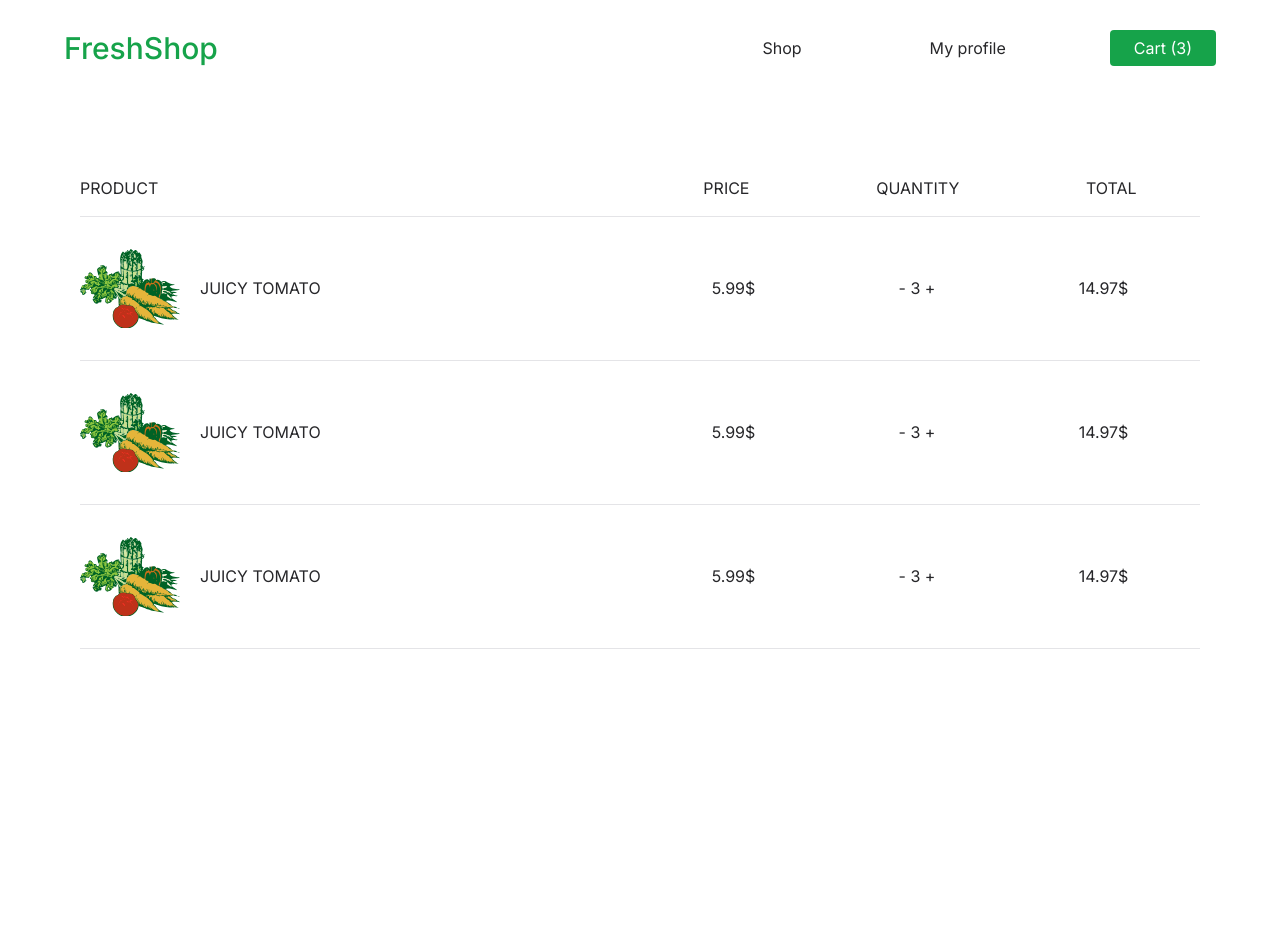
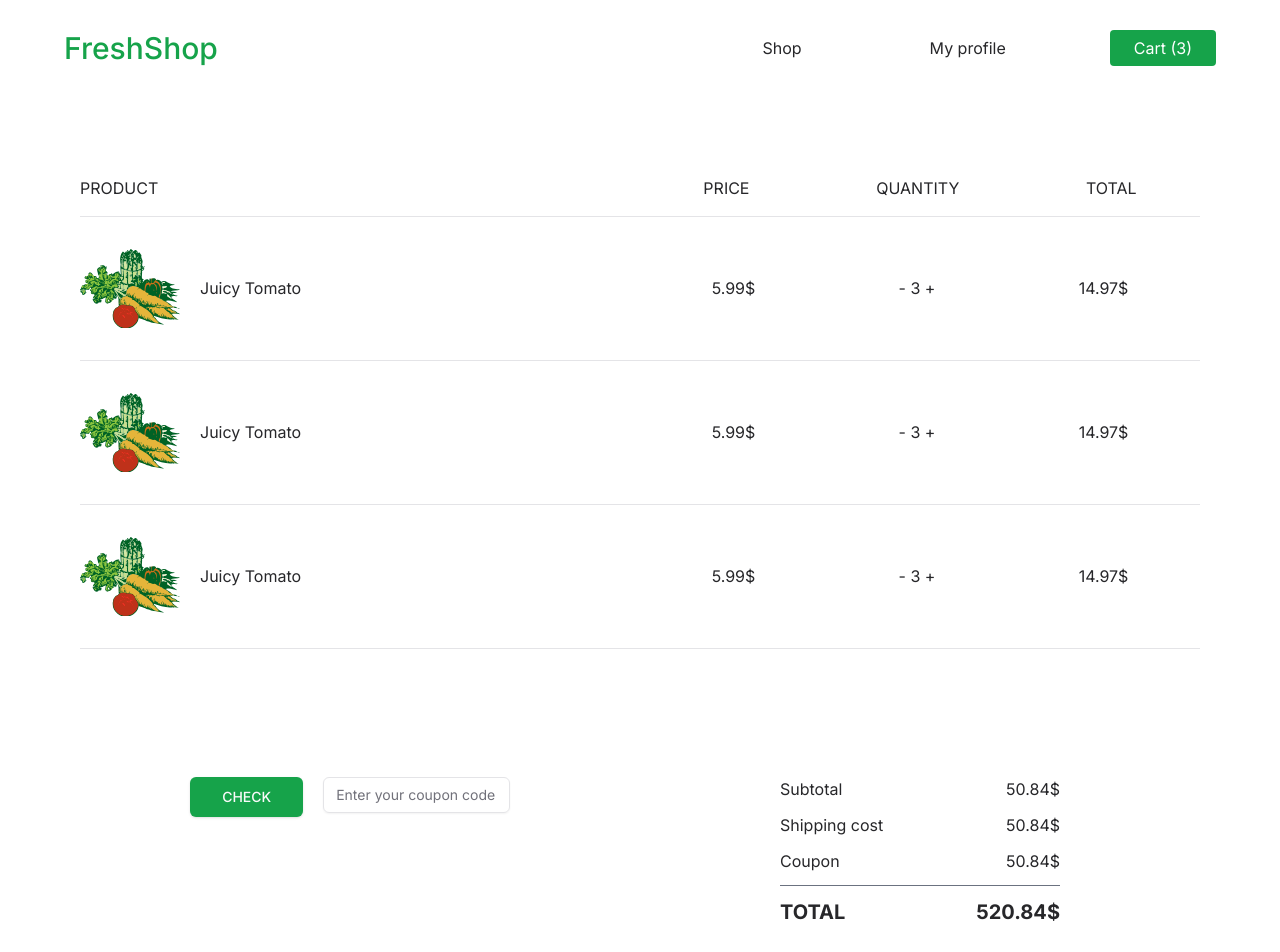
Before and after one commit to adamTop1/E-commerce-shop, a Next.js app in the folder client/: page /cart in a window 1280 px wide. Shown: the top 952 px of the page. Before the commit the page ends 800 px from the top, so only its background shows below. Built offline with nearby package versions, Linux system fonts and the light colour scheme.

Commit message:
add cart page

```diff
--- a/client/src/components/Main/cart/Cart.tsx
+++ b/client/src/components/Main/cart/Cart.tsx
@@ -1,10 +1,11 @@
 import React from 'react'
 import Product from './Product'
+import Checkout from './Checkout'
 
 const Cart = () => {
 	return (
-		<div className='max-w-[1800px] mx-auto my-20 px-20 uppercase'>
-			<div className='grid grid-cols-2'>
+		<div className='max-w-[1800px] mx-auto my-20 px-20 '>
+			<div className='grid grid-cols-2 uppercase'>
 				<p>product</p>
 				<div className='flex justify-around'>
 					<p>price</p>
@@ -16,6 +17,7 @@ const Cart = () => {
             <Product />
             <Product />
             <Product />
+            <Checkout />
 		</div>
 	)
 }
--- /dev/null
+++ b/client/src/components/Main/cart/Checkout.tsx
@@ -0,0 +1,40 @@
+import { Button } from '@/components/ui/button'
+import { Input } from '@/components/ui/input'
+import React from 'react'
+
+const Checkout = () => {
+	return (
+		<div className='grid grid-cols-2 my-32'>
+			<div className='flex items-start justify-center'>
+				<Button className='px-8 py-5 uppercase bg-green-600 hover:bg-green-700'>check</Button>
+				<Input  placeholder='Enter your coupon code' className='w-1/3 mx-5 ' />
+			</div>
+
+			<div className='flex flex-col justify-center w-1/2 gap-3 mx-auto'>
+				<div className='flex justify-between gap-6'>
+					<p>Subtotal</p>
+					<p>50.84$</p>
+				</div>
+				<div className='flex justify-between gap-6'>
+					<p>Shipping cost</p>
+					<p>50.84$</p>
+				</div>
+				<div className='flex justify-between gap-6'>
+					<p>Coupon</p>
+					<p>50.84$</p>
+				</div>
+
+				<div className='h-[1px] bg-gray-500'></div>
+
+				<div className='flex justify-between gap-6 text-xl font-bold uppercase '>
+					<p>total</p>
+					<p>520.84$</p>
+				</div>
+
+				<Button className='px-8 py-5 mx-auto mt-5 uppercase bg-green-600 hover:bg-green-700'>checkout</Button>
+			</div>
+		</div>
+	)
+}
+
+export default Checkout
--- a/client/src/components/Main/header/Header.tsx
+++ b/client/src/components/Main/header/Header.tsx
@@ -1,5 +1,6 @@
 import Image from 'next/image'
 import { Button } from '@/components/ui/button'
+import Link from 'next/link'
 
 const Header = () => {
 	return (
@@ -30,7 +31,7 @@ const Header = () => {
 						<p>Satisfied customers </p>
 					</div>
 				</div>
-				<Button className='py-6 mt-12 text-xl bg-green-700 px-14 rounded-3xl'>Find your food</Button>
+				<Button className='py-6 mt-12 text-xl bg-green-700 px-14 rounded-3xl'><Link href='/shop'>Find your food</Link></Button>
 			</div>
 			<div className='flex items-center justify-center'>
 				<Image src='/vegetables-main.svg' alt='vegetables' width={600} height={600} />
```
